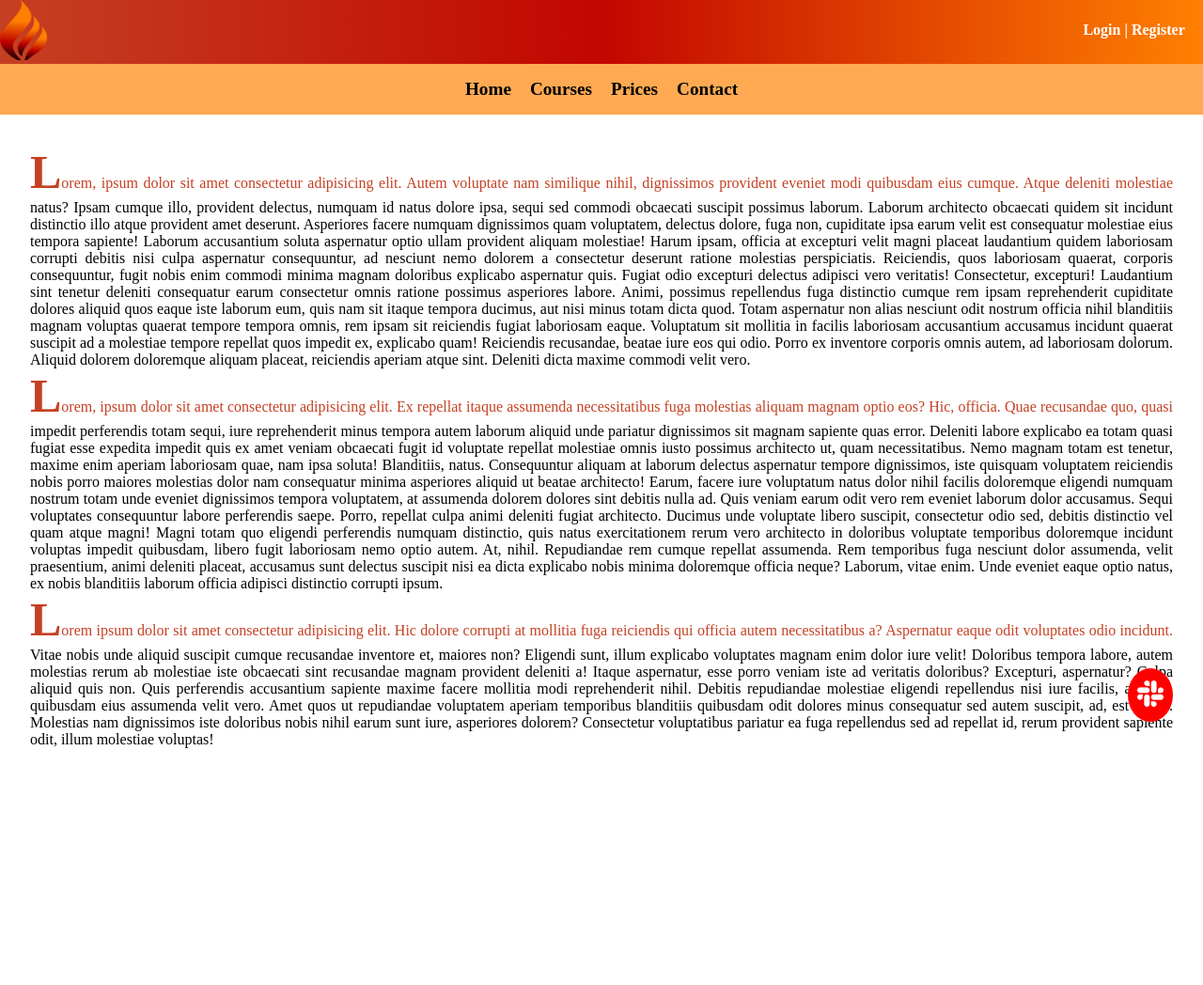
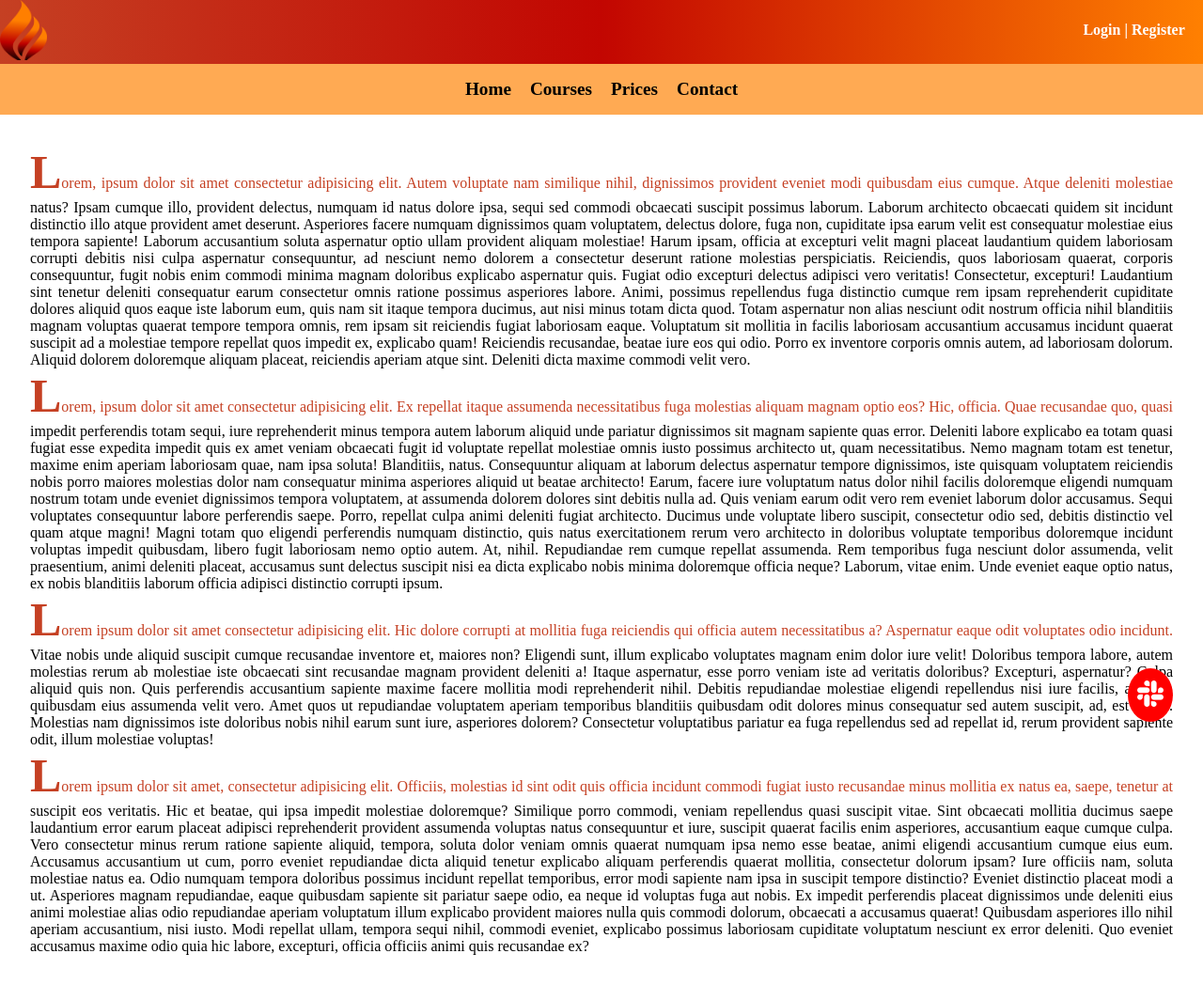
Before and after one commit to H02c4n/recab-1, a plain HTML site: page index.html in a window 1280 px wide. Shown: the whole page at 94% size. Before the commit the page ends 828 px from the top, so only its background shows below. Drawn offline with Linux system fonts and the light colour scheme.

Commit message:
added last paraf

```diff
--- a/index.html
+++ b/index.html
@@ -80,6 +80,24 @@
                 ad, est eaque. Molestias nam dignissimos iste doloribus nobis nihil earum sunt iure, asperiores dolorem?
                 Consectetur voluptatibus pariatur ea fuga repellendus sed ad repellat id, rerum provident sapiente odit,
                 illum molestiae voluptas!</p>
+            <p>Lorem ipsum dolor sit amet, consectetur adipisicing elit. Officiis, molestias id sint odit quis officia
+                incidunt commodi fugiat iusto recusandae minus mollitia ex natus ea, saepe, tenetur at suscipit eos
+                veritatis. Hic et beatae, qui ipsa impedit molestiae doloremque? Similique porro commodi, veniam
+                repellendus quasi suscipit vitae. Sint obcaecati mollitia ducimus saepe laudantium error earum placeat
+                adipisci reprehenderit provident assumenda voluptas natus consequuntur et iure, suscipit quaerat facilis
+                enim asperiores, accusantium eaque cumque culpa. Vero consectetur minus rerum ratione sapiente aliquid,
+                tempora, soluta dolor veniam omnis quaerat numquam ipsa nemo esse beatae, animi eligendi accusantium
+                cumque eius eum. Accusamus accusantium ut cum, porro eveniet repudiandae dicta aliquid tenetur explicabo
+                aliquam perferendis quaerat mollitia, consectetur dolorum ipsam? Iure officiis nam, soluta molestiae
+                natus ea. Odio numquam tempora doloribus possimus incidunt repellat temporibus, error modi sapiente nam
+                ipsa in suscipit tempore distinctio? Eveniet distinctio placeat modi a ut. Asperiores magnam
+                repudiandae, eaque quibusdam sapiente sit pariatur saepe odio, ea neque id voluptas fuga aut nobis. Ex
+                impedit perferendis placeat dignissimos unde deleniti eius animi molestiae alias odio repudiandae
+                aperiam voluptatum illum explicabo provident maiores nulla quis commodi dolorum, obcaecati a accusamus
+                quaerat! Quibusdam asperiores illo nihil aperiam accusantium, nisi iusto. Modi repellat ullam, tempora
+                sequi nihil, commodi eveniet, explicabo possimus laboriosam cupiditate voluptatum nesciunt ex error
+                deleniti. Quo eveniet accusamus maxime odio quia hic labore, excepturi, officia officiis animi quis
+                recusandae ex?</p>
         </div>
         <div class="fixed"><i class="fa-brands fa-slack"></i></div>
     </div>
```
